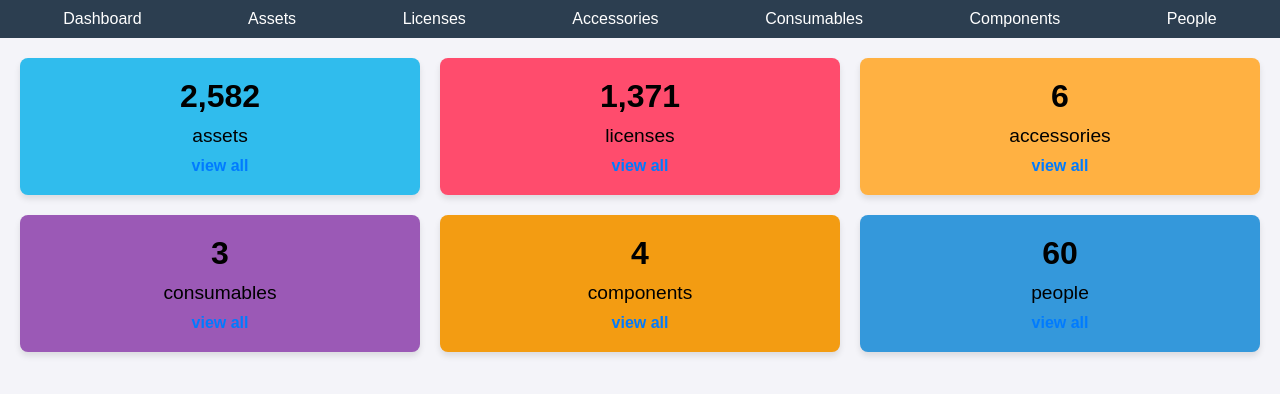
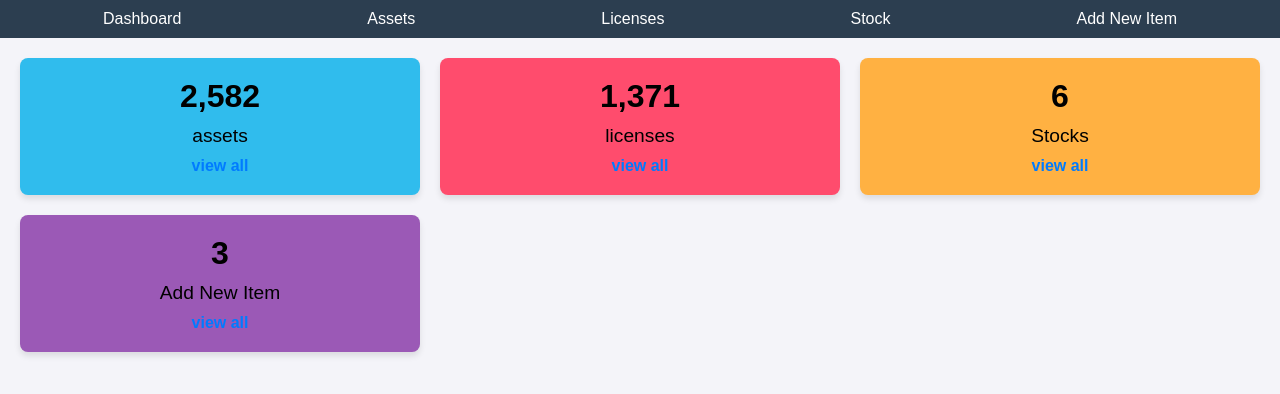
Before and after one commit to fazinkarat/assetManagement, a plain HTML site: page index.html in a window 1280 px wide. Drawn offline with Linux system fonts and the light colour scheme.

Commit message:
dashboard changes

```diff
--- a/index.html
+++ b/index.html
@@ -11,11 +11,9 @@
         <ul>
             <li><a href="index.html">Dashboard</a></li>
             <li><a href="assets.html">Assets</a></li>
-            <li><a href="#">Licenses</a></li>
-            <li><a href="#">Accessories</a></li>
-            <li><a href="#">Consumables</a></li>
-            <li><a href="#">Components</a></li>
-            <li><a href="#">People</a></li>
+            <li><a href="licences.html">Licenses</a></li>
+            <li><a href="stock.html">Stock</a></li>
+            <li><a href="item.html">Add New Item</a></li>
         </ul>
     </nav>
     <div class="dashboard">
@@ -29,24 +27,14 @@
             <p>licenses</p>
             <a href="#">view all</a>
         </div>
-        <div class="card accessories">
+        <div class="card stocks">
             <h2>6</h2>
-            <p>accessories</p>
+            <p>Stocks</p>
             <a href="#">view all</a>
         </div>
-        <div class="card consumables">
+        <div class="card item">
             <h2>3</h2>
-            <p>consumables</p>
-            <a href="#">view all</a>
-        </div>
-        <div class="card components">
-            <h2>4</h2>
-            <p>components</p>
-            <a href="#">view all</a>
-        </div>
-        <div class="card people">
-            <h2>60</h2>
-            <p>people</p>
+            <p>Add New Item</p>
             <a href="#">view all</a>
         </div>
     </div>
--- a/style.css
+++ b/style.css
@@ -67,18 +67,10 @@ nav ul li a {
     background-color: #ff4c6d;
 }
 
-.accessories {
+.stocks {
     background-color: #ffb142;
 }
 
-.consumables {
+.item {
     background-color: #9b59b6;
 }
-
-.components {
-    background-color: #f39c12;
-}
-
-.people {
-    background-color: #3498db;
-}
```
